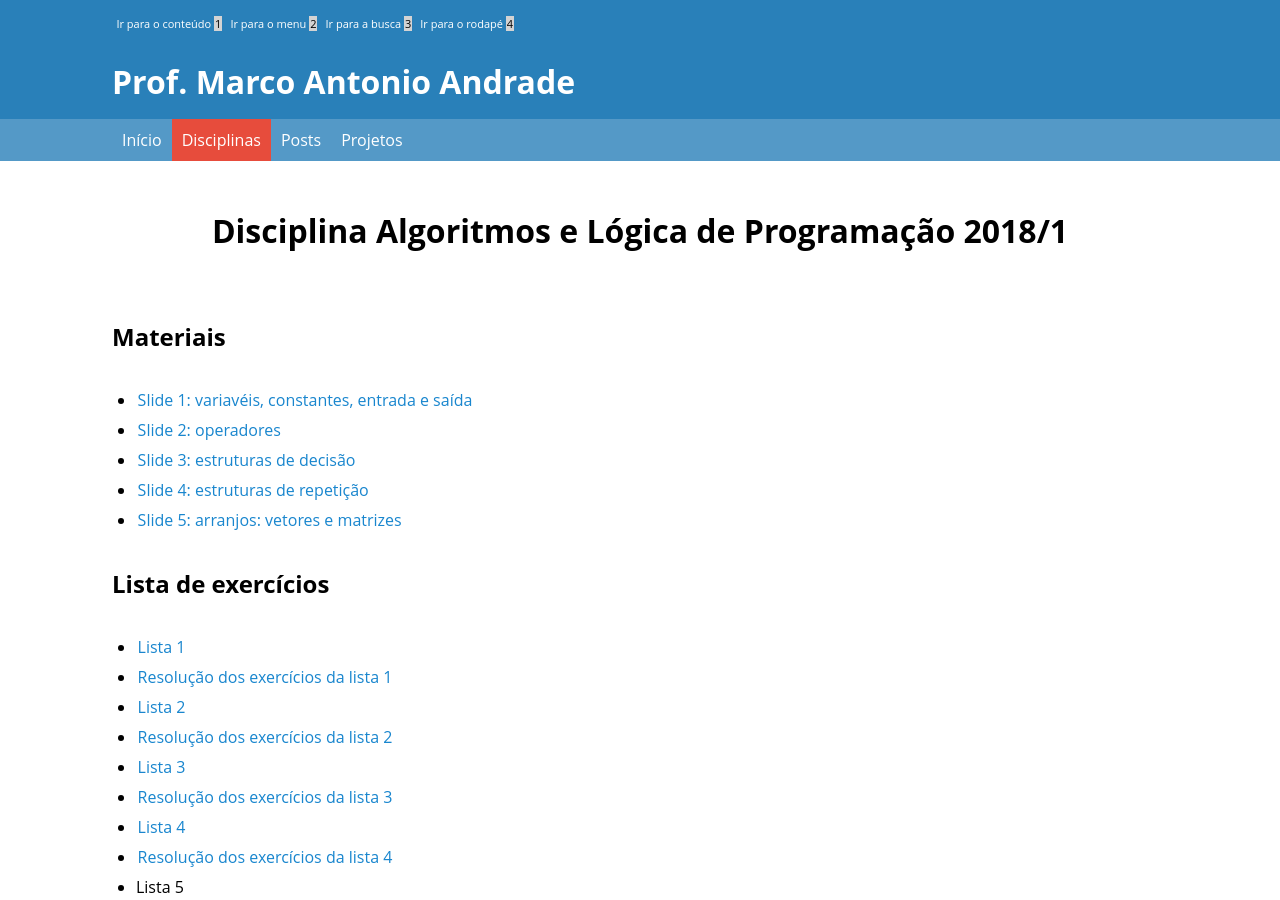
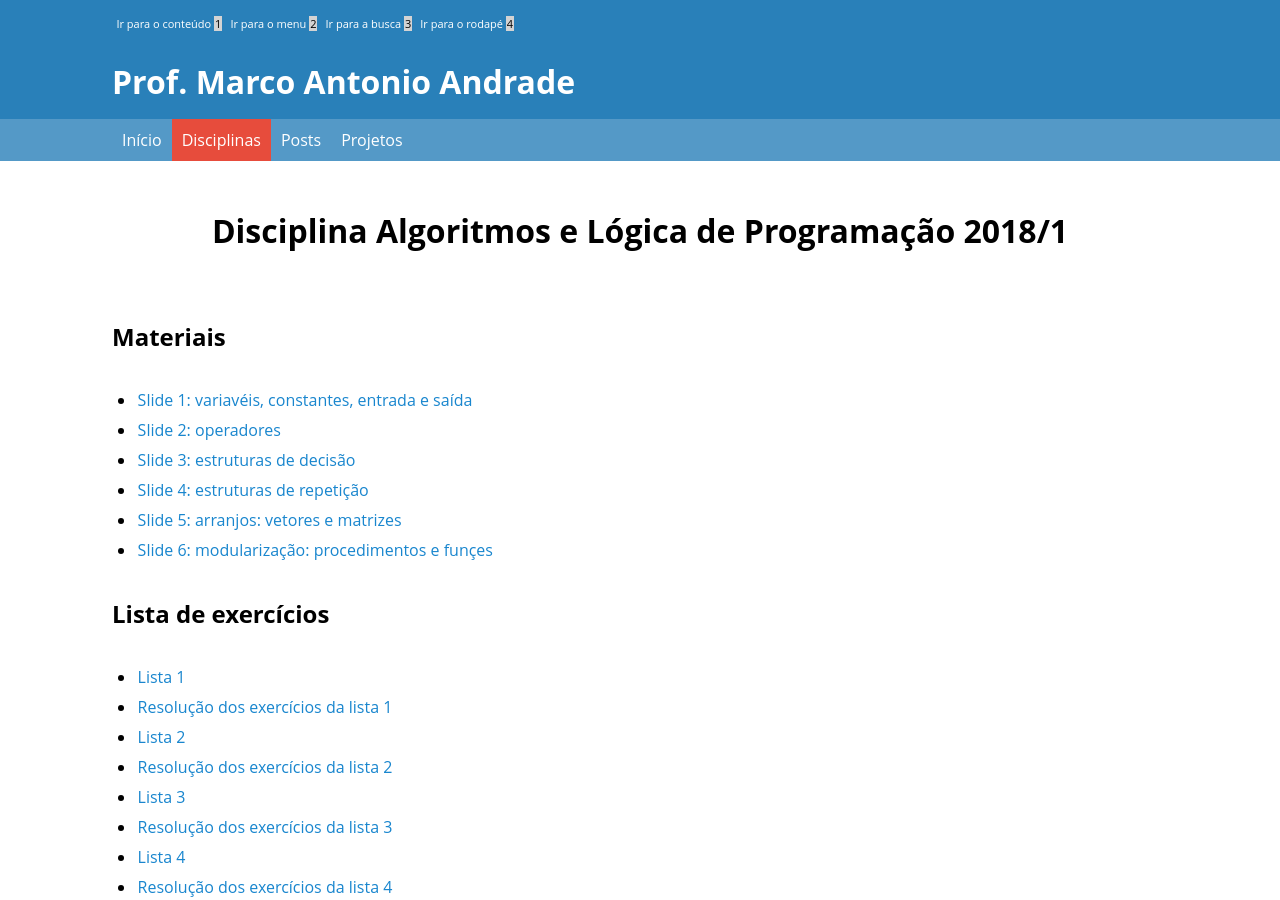
Before and after one commit to marcoinf/marcoinf.github.io, a Jekyll site: the page built from 2018-1-algoritmos.md, in a window 1280 px wide and 900 px high. Built offline with Jekyll 4.4.1, drawn with Linux system fonts in a browser that asks for light colours.

Commit message:
Update 2018-1-algoritmos.md

```diff
--- a/2018-1-algoritmos.md
+++ b/2018-1-algoritmos.md
@@ -10,6 +10,7 @@ type: disciplinas
 * [Slide 3: estruturas de decisão](https://marcoaugustoandrade.github.io/slides-algoritmos/3-estrututas-de-decisao.html)
 * [Slide 4: estruturas de repetição](https://marcoaugustoandrade.github.io/slides-algoritmos/4-lacos-de-repeticao.html)
 * [Slide 5: arranjos: vetores e matrizes](https://marcoaugustoandrade.github.io/slides-algoritmos/5-arranjos.html)
+* [Slide 6: modularização: procedimentos e funçes](https://marcoaugustoandrade.github.io/slides-algoritmos/6-modularizacao.html)
 
 ## Lista de exercícios
 * [Lista 1](https://github.com/marcoinf/marcoinf.github.io/raw/master/downloads/algoritmos/lista-1.pdf)
```
